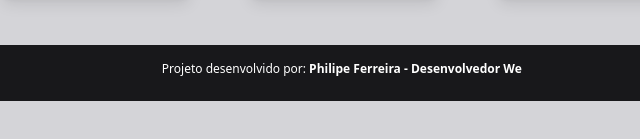
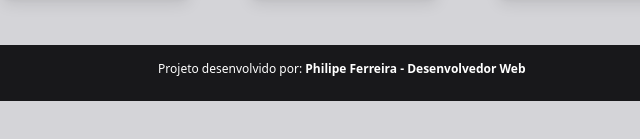
Before and after one commit to PhilipeF/magazine-caps, a website built with Vite: page index.html in a window 1280 px wide. Shown: the part 609-748 px from the top of the page, 296-936 px from the left. Built offline with nearby package versions, Linux system fonts and the light colour scheme; files whose address does not match are found by name.

Commit message:
Feat: deploy ok

```diff
--- a/index.html
+++ b/index.html
@@ -58,7 +58,7 @@
       <div>
         <p class="text-xs text-white">Projeto desenvolvido por:
           <a class="font-bold" href="https://philipef-dev.vercel.app/">
-            Philipe Ferreira - Desenvolvedor We
+            Philipe Ferreira - Desenvolvedor Web
           </a>
         </p>
       </div>
```
